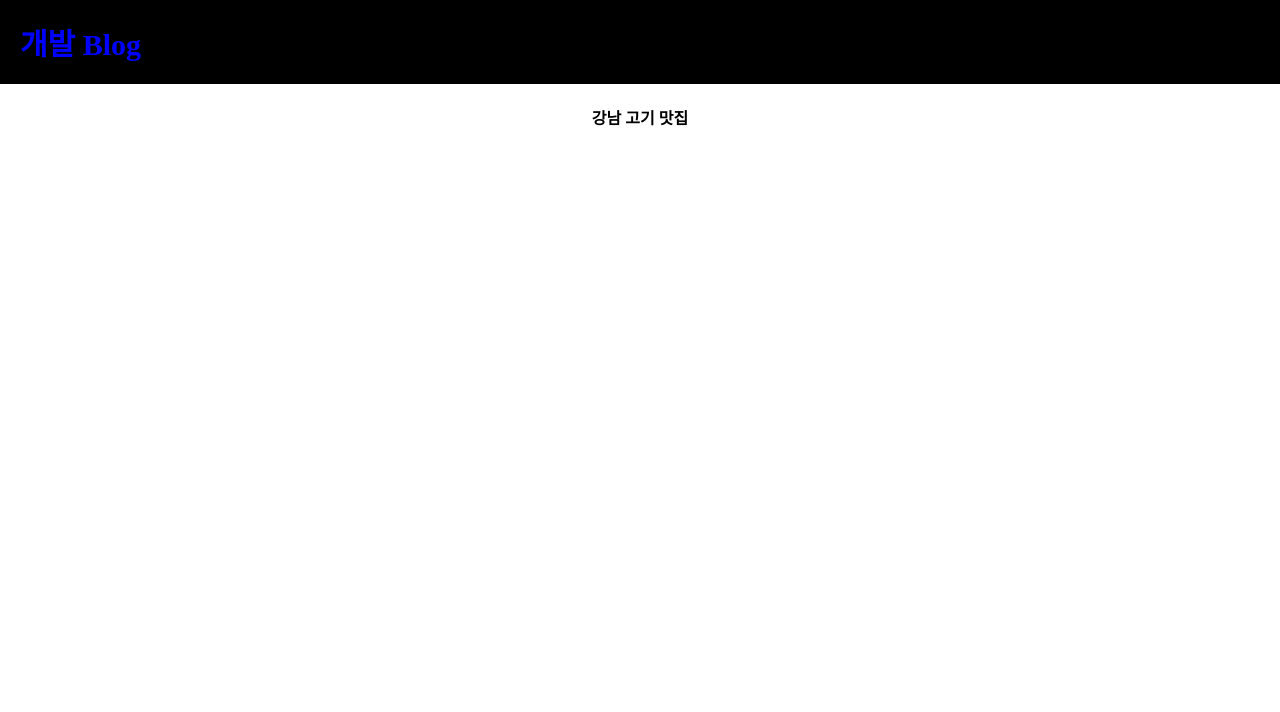
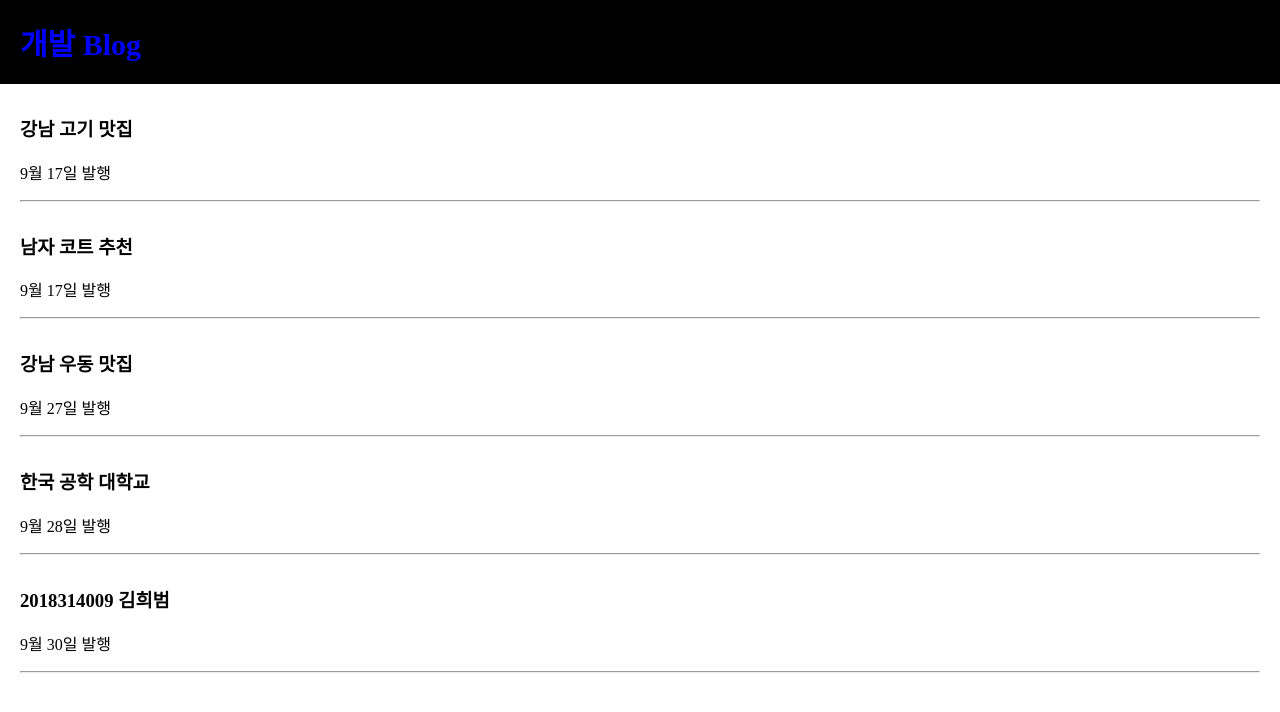
Before and after one commit to heebum99/react-practice, a React (Create React App) app: page / in a window 1280 px wide. Shown: the top 712 px of the page. Built offline with nearby package versions, Linux system fonts and the light colour scheme.

Commit message:
react 애플코딩 3장

```diff
--- a/src/App.css
+++ b/src/App.css
@@ -13,6 +13,12 @@ body{
   padding: 20px;
   font-weight: 600;
   font-size: 20px;
+}
+.list{
+  margin-top: 30px;
+  text-align: left;
+  padding-left: 20px;
+  padding-right: 20px;
 }
 
 .App-logo {
--- a/src/App.js
+++ b/src/App.js
@@ -1,12 +1,25 @@
+import React, { useState } from 'react';
 import logo from './logo.svg';
 import './App.css';
 
 function App() {
 
+  let [글제목, 글제목변경] = useState('남자 코트 추천');
+  //변수 글제목에는 '남자 코트 추천', 글제목변경에는 데이터를 변경하는 함수가 들어간다.
+  // var[a,b] = [10,100]; => destructuring 문법으로 이렇게 쓰면 변수 a에 10, b에 100이 담긴다.
+  //state는 변수대신 쓰는 데이터 저장공간, useState()를 통해 만들어야함, 문자,숫자,array,object 다 저장가능
+
+  let [글제목2, 글제목변경2] = useState(['한국 공학 대학교', '강남 우동 맛집']);
+  //state에 데이터 저장하는 이유: 웹을 app처럼 동작하게 만들 수 있음. => state는 변경이 되면 새로고침 없이도 HTML이 자동으로 재렌더링이 된다.
+  //일반 변수는 데이터가 바뀔시 새로고침 후 랜더링이 된다.
+  //자주 바뀌는, 중요한 데이터는 일반 변수보다 state로 저장.
+
+  let [글제목3, 글제목변경3] = useState('2018314009 김희범');
+
   let posts = '강남 고기 맛집';
-  let setting = {color : 'blue', fontSize : '30px'};
+  let setting = { color: 'blue', fontSize: '30px' };
 
-  function 함수(){
+  function 함수() {
     return 100
   }
 
@@ -16,11 +29,37 @@ function App() {
         {/* <div style={ {color : 'blue', fontSize : '30px'} }>개발 Blog</div> */}
         <div style={setting}>개발 Blog</div>
       </div>
+      <div className="list">
+        <h3>{posts}</h3>
+        <p>9월 17일 발행</p>
+        <hr />
+      </div>
+      <div className="list">
+        <h3>{글제목}</h3>
+        <p>9월 17일 발행</p>
+        <hr />
+      </div>
+      <div className="list">
+        <h3>{글제목2[1]}</h3>
+        {/* {}안에는 변수명, state명이 들어갈수 있다. */}
+        <p>9월 27일 발행</p>
+        <hr />
+      </div>
+      <div className="list">
+        <h3>{글제목2[0]}</h3>
+        <p>9월 28일 발행</p>
+        <hr />
+      </div>
+      <div className="list">
+        <h3>{글제목3}</h3>
+        <p>9월 30일 발행</p>
+        <hr />
+      </div>
       {/* <img src={logo} />  */}
       {/* 이미지 삽입할땐 import후 import명을 {}안에 넣어주기 */}
-      <h4>{ posts }</h4>
+      {/* <h4>{posts}</h4> */}
       {/* <h4>{ 함수() }</h4>  */}
-       {/* {}안에 변수명, 함수 등을 통해서 데이터 바인딩 쉽게 가능  */}
+      {/* {}안에 변수명, 함수 등을 통해서 데이터 바인딩 쉽게 가능  */}
     </div>
   );
 }
```
